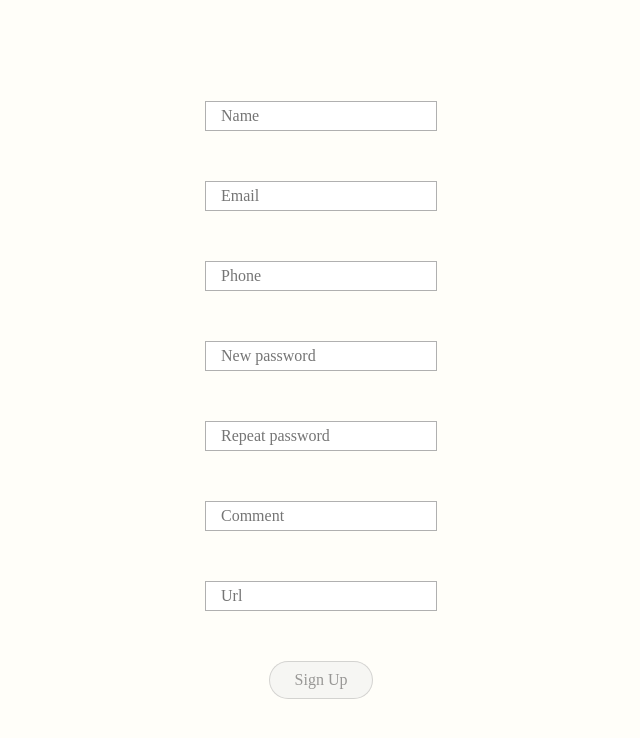
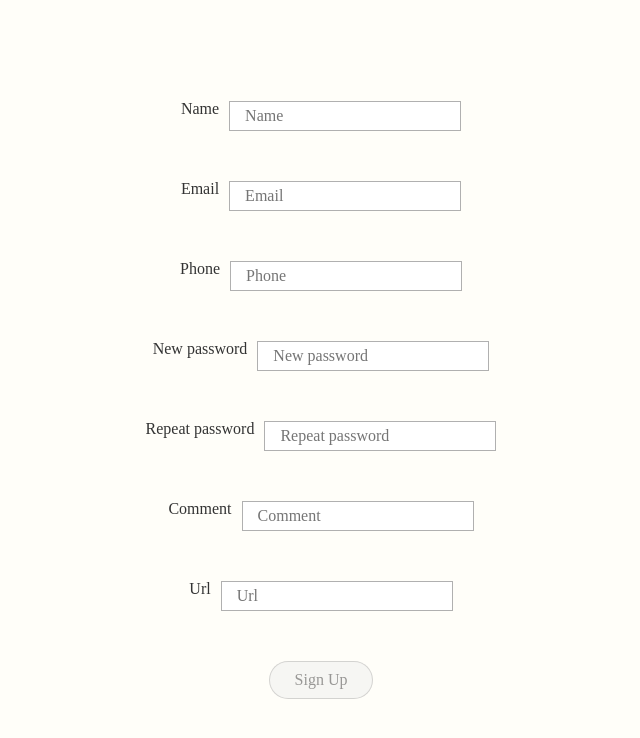
Before and after one commit to PimiTree/Input-Validation, a website built with Vite: page src/index.html in a window 1280 px wide. Shown: the whole page, without its empty margins (319-959 px from the left). Built offline with nearby package versions, Linux system fonts and the light colour scheme.

Commit message:
bugfix: bottomCentered message wrong styles

```diff
--- a/src/index.html
+++ b/src/index.html
@@ -19,37 +19,37 @@
     <main>
         <form data-voron>
             <div class="other-container">
-                <!-- <label for="formName">Name</label> -->
+                <label for="formName">Name</label>
                 <input type="name" name="name" placeholder="Name" id="formName" required>
             </div>
 
             <div class="other-container">
-                <!-- <label for="formEmail">Email</label> -->
+                <label for="formEmail">Email</label>
                 <input type="email" name="email" placeholder="Email" id="formEmail" required>
             </div>
 
             <div class="other-container">
-                <!-- <label for="formPhone">Phone</label> -->
+                <label for="formPhone">Phone</label>
                 <input autocomplete="tel"  type="tel" name="phone" placeholder="Phone" id="formPhone" required>
             </div>
 
             <div class="other-container">
-                <!-- <label for="formNewPassword">New password</label> -->
+                <label for="formNewPassword">New password</label>
                 <input autocomplete="new-password"  type="password" name="password" placeholder="New password" id="formNewPassword" required>
             </div>
 
             <div class="other-container">
-                <!-- <label for="formRepeatPassword">Repeat password</label> -->
+                <label for="formRepeatPassword">Repeat password</label>
                 <input autocomplete="new-password"  type="password" name="repeatPassword" placeholder="Repeat password" id="formRepeatPassword" required>
             </div>
 
             <div class="other-container">
-                <!-- <label for="formComment">Comment</label> -->
+                <label for="formComment">Comment</label>
                 <input type="text" name="text" placeholder="Comment" id="formComment" >
             </div>
 
             <div class="other-container">
-                <!-- <label for="formUrl">Url</label> -->
+                <label for="formUrl">Url</label>
                 <input type="url" name="url" placeholder="Url" id="formUrl" required>
             </div>
 
--- a/src/js/main.js
+++ b/src/js/main.js
@@ -18,8 +18,8 @@ window.addEventListener('DOMContentLoaded', () =>{
             source: ".other-container",
         },
         messaging: true,
-        positionValid: 'leftInside',
-        positionInvalid: 'leftInside',
+        positionValid: 'bottomCentered',
+        positionInvalid: 'bottomCentered',
         inputApearence: true,
         buttonApearence: true,
         urlHTTPSAutocomplete: true,
--- a/src/js/modules/VoronInputValidation.js
+++ b/src/js/modules/VoronInputValidation.js
@@ -1,6 +1,3 @@
-import okImgUrl from '../../img/ok.svg';  //
-
-
 export default class VoronInputValidation {
 
     constructor(options = {}) {
@@ -9,6 +6,7 @@ export default class VoronInputValidation {
             form: '[data-voron]',
             debounceDelay: 100,
             source: 'type',  // this not worck for now
+            okImgUrl: '../../img/ok.svg',
             positionValid: 'right',
             psitionInvalid: 'bottom',
             containering: true,
@@ -107,6 +105,7 @@ export default class VoronInputValidation {
         // class parameters for use in class Body Start
         this.form = document.querySelector(props.form);
         this.formInnerElements = [...this.form.querySelectorAll('*')];
+        this.okImgUrl = props.okImgUrl;
         this.debounceDelay = props.debounceDelay;
         this.containering = props.containering;
         this.containerSource = props.containerSource;
@@ -135,7 +134,7 @@ export default class VoronInputValidation {
     #observableArray;  // array for proxe observer
 
     #styles = {  // service object for style control
-        positionValid: {
+        position: {
             top : `
                 transform: translateY(-100%);
                 top: 0;
@@ -163,7 +162,7 @@ export default class VoronInputValidation {
              `,
             bottomCentered: `
                 right: 50%;
-                transform: translateX(50%);
+                transform: translate(50%, 100%);
                 width: max-content;
             `,
             left: `
@@ -176,45 +175,6 @@ export default class VoronInputValidation {
                 width: max-content;
             `,
         },
-        positionInvalid: {
-            top: `
-                transform: translateY(-100%);
-                top: 0;
-            `,
-            topCentered: `
-                transform: translate(50%, -100%);
-                top: 0;
-                right: 50%;
-                width: max-content;
-            `,
-            right: `
-                transform: translateX(100%);
-                top: 0;
-                right: 0;
-            `,
-            rightInside: `
-                top: 0;
-                right: 0;
-                width: max-content;
-            `,
-            bottom: `
-                width: max-content;
-             `,
-            bottomCentered: `
-                right: 50%;
-                transform: translateX(50%);
-                width: max-content;
-            `,
-            left: `
-                transform: translateX(-100%);
-                top: 0;
-                width: max-content;
-            `,
-            leftInside: `
-                top: 0;
-                width: max-content;
-            `,
-        }
     }
     // privat fields END
 
@@ -282,17 +242,17 @@ export default class VoronInputValidation {
         if (this.messaging) {
             const inputWrapper = this.form.querySelectorAll(this.containerSource.source);
 
-            console.log();
+            inputWrapper.forEach(wrap => {
+                console.log(window.getComputedStyle(wrap).display);
 
-            inputWrapper.forEach(wrap => {
                 const messageValid = document.createElement('div');
                 messageValid.classList.add('is_message_valid');
-                messageValid.style.cssText = this.#styles.positionValid[this.positionValid];
+                messageValid.style.cssText = this.#styles.position[this.positionValid];
                 wrap.append(messageValid);
 
                 const messageInvalid = document.createElement('div');
                 messageInvalid.classList.add('is_message_invalid');
-                messageInvalid.style.cssText = this.#styles.positionInvalid[this.positionInvalid];
+                messageInvalid.style.cssText = this.#styles.position[this.positionInvalid];
                 wrap.append(messageInvalid);
             })
 
@@ -507,7 +467,7 @@ export default class VoronInputValidation {
     }
     #createImgForValidMessage() {
         const img = document.createElement('img');
-        img.setAttribute('src', okImgUrl);
+        img.setAttribute('src', this.okImgUrl);
         img.classList.add('is_valid_img');
 
         return img;
--- a/src/sass/blocks/_VoroneInputValidationStyle.scss
+++ b/src/sass/blocks/_VoroneInputValidationStyle.scss
@@ -11,6 +11,9 @@
     border-radius: 30px;
 }
 .other-container {
+    display: flex;
+    justify-content: center;
+    gap: 0 10px;
     position: relative;
 }
 .is_message_valid {
```
Also changed, not shown: README.md.
